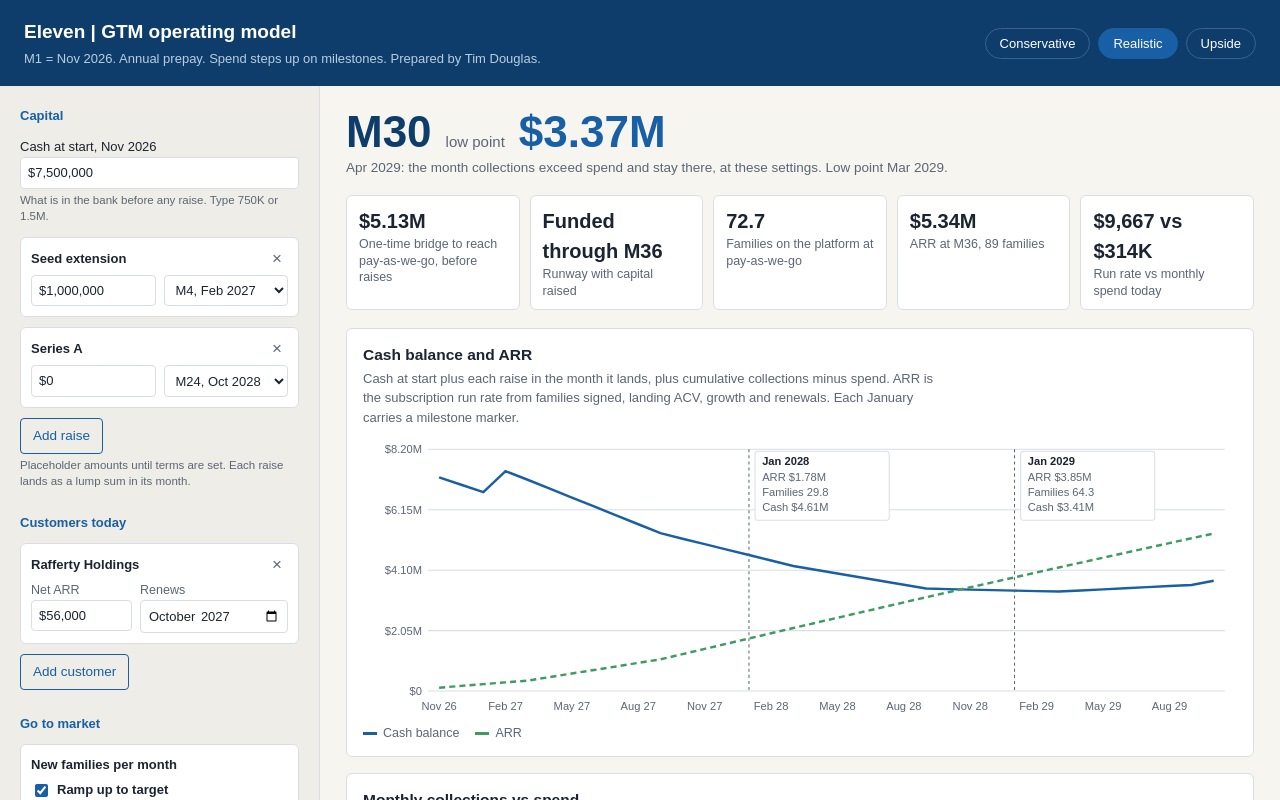
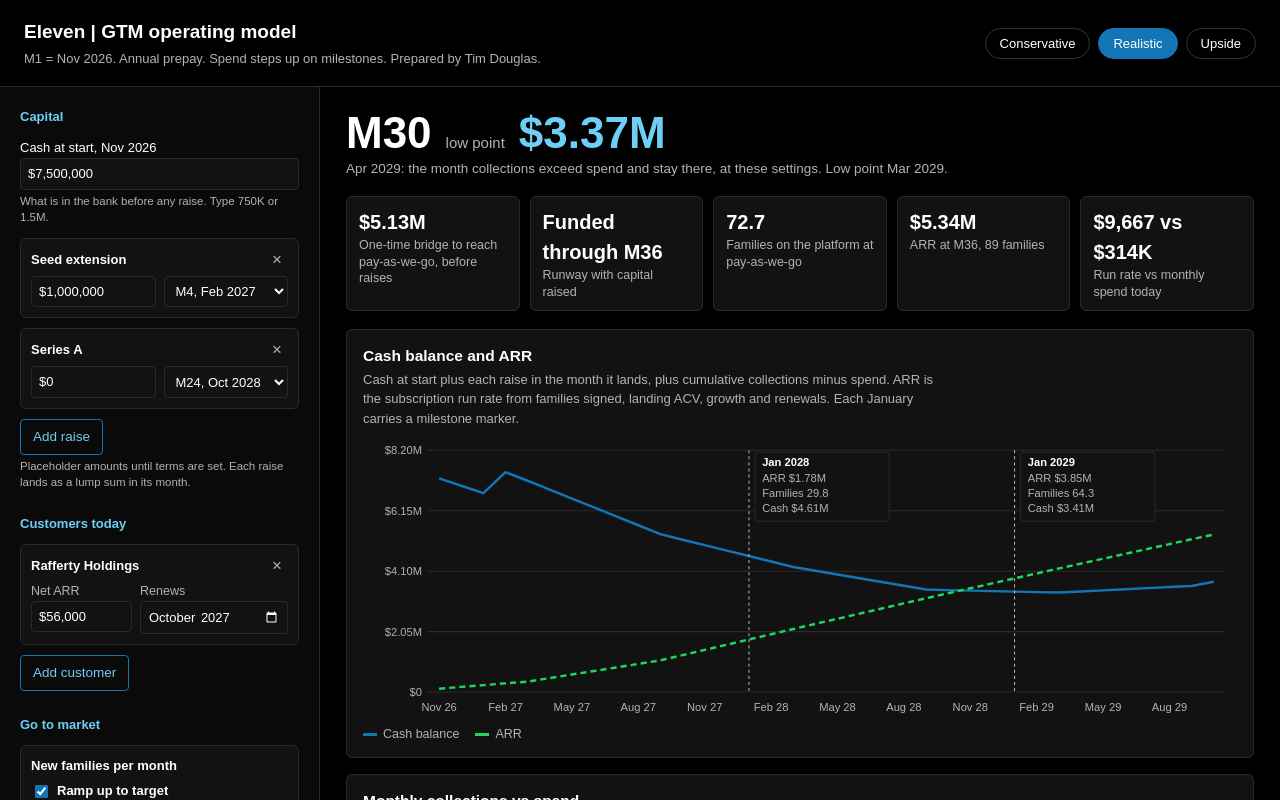
Before and after one commit to tdouglas-elevensystems/gtm_operating_plan, a plain HTML site: page index.html in a window 1280 px wide. Shown: the top 800 px of the page. Drawn offline with Linux system fonts and the light colour scheme.

Commit message:
Add files via upload

```diff
--- a/index.html
+++ b/index.html
@@ -6,29 +6,29 @@
 <title>Eleven | GTM operating model</title>
 <style>
 :root{
-  --bg:#F7F5F0;--surface:#FFFFFF;--aside:#EFEDE7;--ink:#1B2430;--muted:#5B6675;--navy:#0F3D6B;--blue:#185FA5;--light:#9EC3E8;
-  --row:#EAF1F8;--line:#D9DEE5;--amber-bg:#FFF4DC;--amber:#7A4F00;--amber-line:#D9A23A;
-  --green-bg:#E3F2E8;--green:#1F6B3A;--greenl:#3E9B62;--red:#B23B3B;--head-muted:#B9CDE2;--chip:#174B80;
+  color-scheme:dark;--bg:#000000;--surface:#121212;--aside:#0A0A0A;--ink:#FFFFFF;--muted:#B3B3B3;--navy:#000000;--blue:#6DCFF6;--btn:#1175B6;--light:#1175B6;
+  --row:#181818;--line:#2A2A2A;--th:#353535;--amber-bg:#24180B;--amber:#EE9D4E;--amber-line:#EE9D4E;
+  --green-bg:#0B2215;--green:#1ED760;--greenl:#1ED760;--red:#F15E6C;--head-muted:#B3B3B3;--chip:#353535;
   box-sizing:border-box;padding-top:env(safe-area-inset-top,0px);padding-bottom:env(safe-area-inset-bottom,0px);
 }
 @media (prefers-color-scheme:dark){:root:not([data-theme="light"]){
-  color-scheme:dark;--bg:#0E1620;--surface:#15212E;--aside:#111C27;--ink:#E6ECF2;--muted:#9AA8B8;--navy:#0B2A4A;--blue:#74AEE6;--light:#4E7FB0;
-  --row:#1A2A3B;--line:#2A3B4E;--amber-bg:#3A2C10;--amber:#F3CB78;--amber-line:#B5862C;
-  --green-bg:#133222;--green:#86D6A2;--greenl:#5FBF85;--red:#F08A8A;--head-muted:#9FB6CE;--chip:#123A63;}}
+  color-scheme:dark;--bg:#000000;--surface:#121212;--aside:#0A0A0A;--ink:#FFFFFF;--muted:#B3B3B3;--navy:#000000;--blue:#6DCFF6;--btn:#1175B6;--light:#1175B6;
+  --row:#181818;--line:#2A2A2A;--th:#353535;--amber-bg:#24180B;--amber:#EE9D4E;--amber-line:#EE9D4E;
+  --green-bg:#0B2215;--green:#1ED760;--greenl:#1ED760;--red:#F15E6C;--head-muted:#B3B3B3;--chip:#353535;}}
 :root[data-theme="dark"]{
-  color-scheme:dark;--bg:#0E1620;--surface:#15212E;--aside:#111C27;--ink:#E6ECF2;--muted:#9AA8B8;--navy:#0B2A4A;--blue:#74AEE6;--light:#4E7FB0;
-  --row:#1A2A3B;--line:#2A3B4E;--amber-bg:#3A2C10;--amber:#F3CB78;--amber-line:#B5862C;
-  --green-bg:#133222;--green:#86D6A2;--greenl:#5FBF85;--red:#F08A8A;--head-muted:#9FB6CE;--chip:#123A63;}
+  color-scheme:dark;--bg:#000000;--surface:#121212;--aside:#0A0A0A;--ink:#FFFFFF;--muted:#B3B3B3;--navy:#000000;--blue:#6DCFF6;--btn:#1175B6;--light:#1175B6;
+  --row:#181818;--line:#2A2A2A;--th:#353535;--amber-bg:#24180B;--amber:#EE9D4E;--amber-line:#EE9D4E;
+  --green-bg:#0B2215;--green:#1ED760;--greenl:#1ED760;--red:#F15E6C;--head-muted:#B3B3B3;--chip:#353535;}
 *,*::before,*::after{box-sizing:inherit}
 html{scroll-padding-top:env(safe-area-inset-top,0px)}
 body{margin:0;background:var(--bg);color:var(--ink);font:14.5px/1.5 Arial,Helvetica,sans-serif}
 body::before{content:"";position:fixed;inset:0 0 auto;height:env(safe-area-inset-top,0px);z-index:10;background:var(--navy)}
-header.top{background:var(--navy);color:#fff;padding:18px 24px;display:flex;flex-wrap:wrap;align-items:center;gap:12px 20px}
+header.top{background:var(--navy);border-bottom:1px solid var(--line);color:#fff;padding:18px 24px;display:flex;flex-wrap:wrap;align-items:center;gap:12px 20px}
 header h1{font-size:19px;margin:0;font-weight:700}
 header .sub{font-size:13px;color:var(--head-muted);margin:2px 0 0}
 .presets{margin-left:auto;display:flex;gap:8px;flex-wrap:wrap;align-items:center}
-.presets button{font:13px Arial,sans-serif;padding:7px 14px;border-radius:16px;border:1px solid #3A6290;background:transparent;color:#fff;cursor:pointer}
-.presets button.active{background:#185FA5;border-color:#185FA5}
+.presets button{font:13px Arial,sans-serif;padding:7px 14px;border-radius:16px;border:1px solid var(--th);background:transparent;color:#fff;cursor:pointer}
+.presets button.active{background:var(--btn);border-color:var(--btn)}
 .save{font-size:12.5px;color:var(--head-muted)}
 .layout{display:grid;grid-template-columns:320px minmax(0,1fr);min-height:calc(100vh - 70px)}
 aside{background:var(--aside);border-right:1px solid var(--line);padding:20px 20px 40px}
@@ -39,9 +39,9 @@ aside h2:first-child{margin-top:0}
 .ctl label{font-size:13px}
 output{font-size:13px;font-weight:700;color:var(--blue);font-variant-numeric:tabular-nums;white-space:nowrap}
 .hint{font-size:11.5px;color:var(--muted);margin-top:3px;line-height:1.4}
-input[type=range]{width:100%;accent-color:var(--blue)}
+input[type=range]{width:100%;accent-color:var(--btn)}
 input:not([type=range]):not([type=checkbox]),select{font:inherit;font-size:13px;color:var(--ink);background:var(--surface);border:1px solid var(--line);border-radius:4px;padding:5px 7px;min-width:0;width:100%}
-input[type=checkbox]{accent-color:var(--blue)}
+input[type=checkbox]{accent-color:var(--btn)}
 input:focus-visible,select:focus-visible,button:focus-visible,a:focus-visible{outline:2px solid var(--blue);outline-offset:2px}
 .card{background:var(--surface);border:1px solid var(--line);border-radius:6px;padding:10px;margin-bottom:10px}
 .card .row{display:flex;justify-content:space-between;align-items:center;gap:8px}
@@ -49,14 +49,14 @@ input:focus-visible,select:focus-visible,button:focus-visible,a:focus-visible{ou
 .mini.h{color:var(--muted);font-size:11.5px}
 .two{display:grid;grid-template-columns:1fr 1fr;gap:8px}
 .derived{font-size:12.5px;background:var(--surface);border:1px solid var(--line);border-radius:6px;padding:8px 10px;line-height:1.55}
-button{font:inherit;font-size:13.5px;cursor:pointer;border-radius:4px;padding:7px 12px;border:1px solid var(--blue);background:var(--blue);color:#fff}
+button{font:inherit;font-size:13.5px;cursor:pointer;border-radius:4px;padding:7px 12px;border:1px solid var(--btn);background:var(--btn);color:#fff}
 button.ghost{background:transparent;color:var(--blue)}
 button.x{background:transparent;border:none;color:var(--muted);padding:2px 6px;font-size:17px;line-height:1}
 button.link{background:none;border:none;color:var(--blue);padding:0;font-size:13px;text-decoration:underline}
 .btns{display:flex;gap:8px;flex-wrap:wrap;margin-top:12px}
 main{padding:22px 26px 60px;min-width:0}
 .headline{display:flex;align-items:baseline;gap:14px;flex-wrap:wrap}
-.headline .big{font-size:44px;font-weight:700;color:var(--navy);line-height:1.1;font-variant-numeric:tabular-nums}
+.headline .big{font-size:44px;font-weight:700;color:var(--ink);line-height:1.1;font-variant-numeric:tabular-nums}
 :root[data-theme="dark"] .headline .big{color:var(--ink)}
 @media (prefers-color-scheme:dark){:root:not([data-theme="light"]) .headline .big{color:var(--ink)}}
 .headline .big.alt{color:var(--blue)}
@@ -69,9 +69,9 @@ main{padding:22px 26px 60px;min-width:0}
 .rail{list-style:none;margin:0 0 20px;padding:0;display:grid;grid-template-columns:repeat(4,minmax(0,1fr))}
 .rail li{position:relative;padding:14px 12px 0 0}
 .rail li::before{content:"";position:absolute;left:0;right:0;top:4px;height:3px;background:var(--line)}
-.rail li.on::before{background:var(--blue)}
+.rail li.on::before{background:var(--btn)}
 .rail li::after{content:"";position:absolute;left:0;top:0;width:11px;height:11px;border-radius:50%;background:var(--surface);border:3px solid var(--line)}
-.rail li.on::after{border-color:var(--blue);background:var(--blue)}
+.rail li.on::after{border-color:var(--btn);background:var(--btn)}
 .rail li.met::after{border-color:var(--greenl);background:var(--greenl)}
 .rail b{display:block;font-size:14px}
 .rail span{font-size:12.5px;color:var(--muted);display:block}
@@ -92,7 +92,7 @@ p.lead{margin:0 0 16px;color:var(--muted);max-width:75ch;font-size:13.5px}
 .panel h3{font-size:15px;margin:0 0 8px}
 .scroll{overflow-x:auto;-webkit-overflow-scrolling:touch}
 table{border-collapse:collapse;width:100%;font-size:13.5px}
-th{text-align:left;font-weight:700;color:var(--muted);font-size:12px;padding:7px 6px;border-bottom:2px solid var(--line);white-space:nowrap}
+th{text-align:left;font-weight:700;color:#fff;background:var(--th);font-size:12px;padding:7px 6px;border-bottom:2px solid var(--th);white-space:nowrap}
 td{padding:5px 6px;border-bottom:1px solid var(--line);vertical-align:middle}
 tbody tr:nth-child(even) td{background:var(--row)}
 td.num,th.num{text-align:right;font-variant-numeric:tabular-nums;white-space:nowrap}
@@ -100,7 +100,7 @@ td input.name{min-width:190px}
 .callout{border-left:4px solid var(--amber-line);background:var(--amber-bg);color:var(--amber);padding:9px 13px;border-radius:4px;margin-bottom:14px;font-size:13.5px}
 .callout.ok{border-left-color:var(--green);background:var(--green-bg);color:var(--green)}
 .gates{display:grid;grid-template-columns:repeat(4,minmax(0,1fr));gap:12px}
-.gate{background:var(--surface);border:1px solid var(--line);border-top:4px solid var(--blue);border-radius:6px;padding:12px;display:flex;flex-direction:column;gap:8px}
+.gate{background:var(--surface);border:1px solid var(--line);border-top:4px solid var(--btn);border-radius:6px;padding:12px;display:flex;flex-direction:column;gap:8px}
 .gate.met{border-top-color:var(--greenl)}
 .gate .crit{display:flex;gap:6px;align-items:center}
 .gate ul{margin:0;padding-left:18px;font-size:13px;color:var(--muted)}
@@ -109,6 +109,7 @@ td input.name{min-width:190px}
 .okv{color:var(--green);font-weight:700}
 .statgrid{display:grid;grid-template-columns:repeat(auto-fill,minmax(190px,1fr));gap:10px}
 .plan td:first-child,.plan th:first-child{position:sticky;left:0;background:var(--surface);z-index:1;min-width:210px}
+.plan th:first-child{background:var(--th)}
 .plan tbody tr:nth-child(even) td:first-child{background:var(--row)}
 .plan tr.tot td{font-weight:700;border-top:2px solid var(--line)}
 .track input{width:90px;text-align:right}
@@ -450,7 +451,7 @@ OUT.spendFlag = () => { const n = state.spend.filter(l => l.status === 'Check ov
 OUT.spendTotals = () => { const t = spendToday(); const hc = b => state.spend.filter(l => l.bucket === b).reduce((s, l) => s + num(l.hc), 0);
   return `<table><thead><tr><th>Bucket</th><th class="num">Headcount</th><th class="num">Monthly</th><th class="num">Annual</th></tr></thead><tbody>${BUCKETS.map(b => `<tr><td>${b}</td><td class="num">${hc(b)}</td><td class="num">${full(t[b])}</td><td class="num">${money(t[b]*12)}</td></tr>`).join('')}
   <tr class="tot"><td><b>Total</b></td><td class="num"><b>${BUCKETS.reduce((s, b) => s + hc(b), 0)}</b></td><td class="num"><b>${full(Object.values(t).reduce((s, v) => s + v, 0))}</b></td><td class="num"><b>${money(Object.values(t).reduce((s, v) => s + v, 0)*12)}</b></td></tr></tbody></table>`; };
-OUT.csChart = R => chart([{name:'CS FTE needed', vals:R.csReq, color:'var(--amber-line)'}, {name:'CS FTE planned', vals:R.csPlan, color:'var(--blue)'}], {fmt:v => v.toFixed(1), label:'Customer Success FTE needed vs planned', marks:marks(R), h:230});
+OUT.csChart = R => chart([{name:'CS FTE needed', vals:R.csReq, color:'var(--amber-line)'}, {name:'CS FTE planned', vals:R.csPlan, color:'var(--btn)'}], {fmt:v => v.toFixed(1), label:'Customer Success FTE needed vs planned', marks:marks(R), h:230});
 OUT.csToday = () => state.spend.filter(l => l.bucket === 'Customer success').reduce((t, l) => t + num(l.hc), 0).toFixed(1);
 OUT.capSummary = R => { const short = (need, have) => { for (let i = 0; i < R.H; i++) if (have[i] + 0.05 < need[i]) return i; return -1; };
   const cs = short(R.csReq, R.csPlan), sl = short(R.sellReq, R.sellPlan);
@@ -502,10 +503,10 @@ function refresh(){
     [money(R.arr[last]), `ARR at M${H}, ${R.fam[last].toFixed(0)} families`],
     [money(R.arr[0]/12) + ' vs ' + money(R.spend[0]), 'Run rate vs monthly spend today']
   ].map(([v, l]) => `<div class="stat"><div class="v">${v}</div><div class="l">${l}</div></div>`).join('');
-  document.getElementById('ch-cash').innerHTML = chart([{name:'Cash balance', vals:R.cash, color:'var(--blue)'}, {name:'ARR', vals:R.arr.slice(0, H), color:'var(--greenl)', dash:true}], {fmt:money, label:'Cash balance and ARR by month', marks:marks(R)});
-  document.getElementById('ch-flow').innerHTML = chart([{name:'Net cash', vals:R.net, color:'var(--greenl)', neg:'var(--red)', type:'bar'}, {name:'Collections', vals:R.coll.slice(0, H), color:'var(--blue)'}, {name:'Spend', vals:R.spend, color:'var(--amber-line)'}], {fmt:money, label:'Monthly collections, spend and net cash', h:240});
+  document.getElementById('ch-cash').innerHTML = chart([{name:'Cash balance', vals:R.cash, color:'var(--btn)'}, {name:'ARR', vals:R.arr.slice(0, H), color:'var(--greenl)', dash:true}], {fmt:money, label:'Cash balance and ARR by month', marks:marks(R)});
+  document.getElementById('ch-flow').innerHTML = chart([{name:'Net cash', vals:R.net, color:'var(--greenl)', neg:'var(--red)', type:'bar'}, {name:'Collections', vals:R.coll.slice(0, H), color:'var(--btn)'}, {name:'Spend', vals:R.spend, color:'var(--amber-line)'}], {fmt:money, label:'Monthly collections, spend and net cash', h:240});
   const sustain = R.spend.map((s, i) => { const apf = R.fam[i] > 0 ? R.arr[i]/R.fam[i] : R.per[0]; return apf > 0 ? s/(apf/12) : 0; });
-  document.getElementById('ch-fam').innerHTML = chart([{name:'Families on the platform', vals:R.fam.slice(0, H), color:'var(--blue)'}, {name:'Sustain target', vals:sustain, color:'var(--muted)', dash:true}], {fmt:v => v.toFixed(0), label:'Families on the platform with the sustain target', marks:marks(R)});
+  document.getElementById('ch-fam').innerHTML = chart([{name:'Families on the platform', vals:R.fam.slice(0, H), color:'var(--btn)'}, {name:'Sustain target', vals:sustain, color:'var(--muted)', dash:true}], {fmt:v => v.toFixed(0), label:'Families on the platform with the sustain target', marks:marks(R)});
   document.querySelectorAll('output[data-for]').forEach(o => { o.textContent = FMT[o.dataset.fmt](getPath(o.dataset.for)); });
   document.querySelectorAll('[data-out]').forEach(el => { const f = OUT[el.dataset.out]; if (f) el.innerHTML = f(R); });
   document.querySelectorAll('#presets button[data-preset]').forEach(b => b.classList.toggle('active', b.dataset.preset === state.preset));
```
